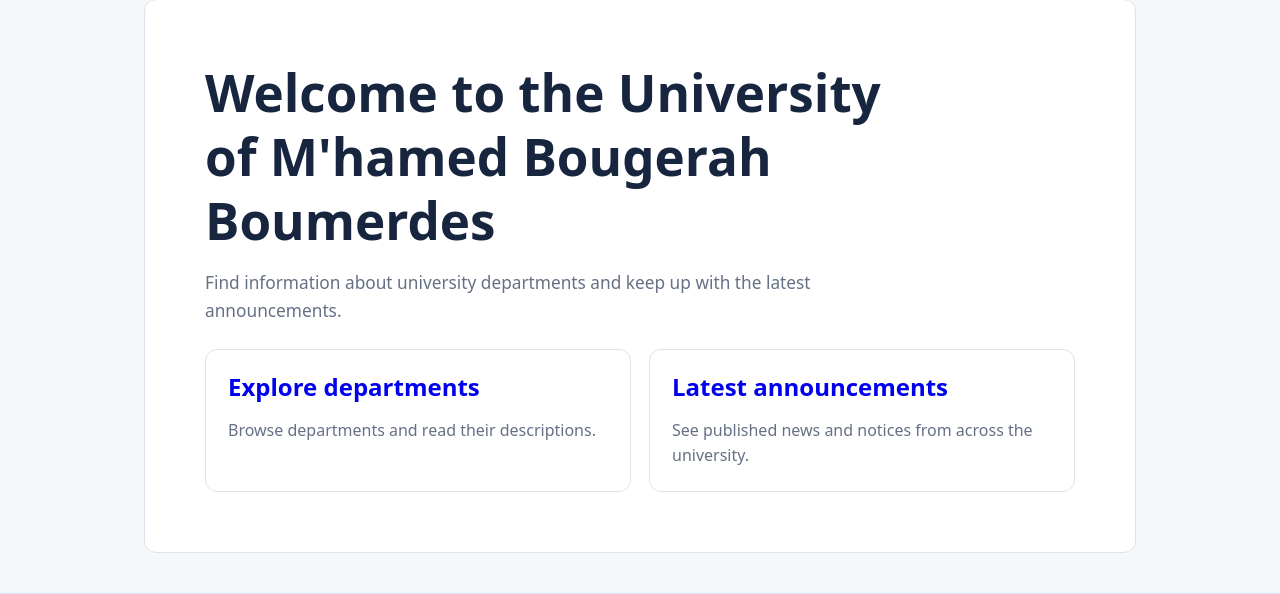
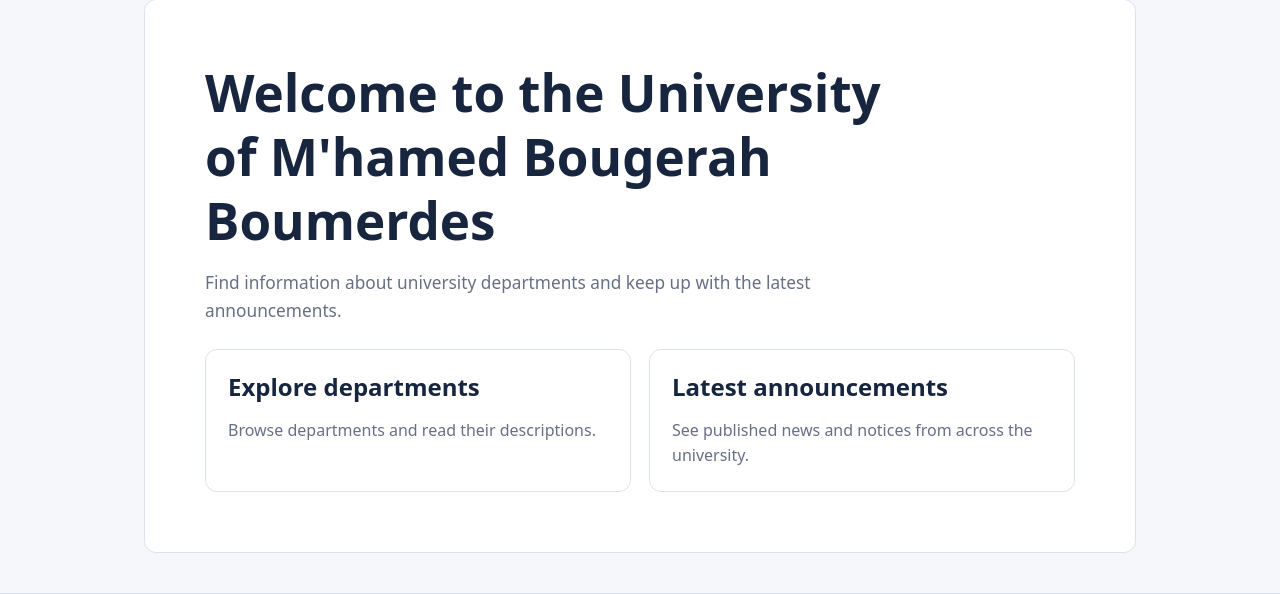
Before and after one commit to Abdessamed-Hamri/UniversityApp, a Django app: page / in a window 1280 px wide. Shown: the part 136-730 px from the top of the page. Run offline with Django 5.2, Linux system fonts and the light colour scheme.

Commit message:
fix styling

```diff
--- a/announcements/static/announcements/css/site.css
+++ b/announcements/static/announcements/css/site.css
@@ -99,6 +99,7 @@ h1 {
   background: #fff;
   text-decoration: none;
   cursor: pointer;
+  transition: all 0.3s ease;
 }
 
 .card:hover,
@@ -150,6 +151,7 @@ h1 {
 
 .card h2 {
   margin: 0 0 8px;
+  color: var(--ink);
 }
 
 .card p:last-child {
```
